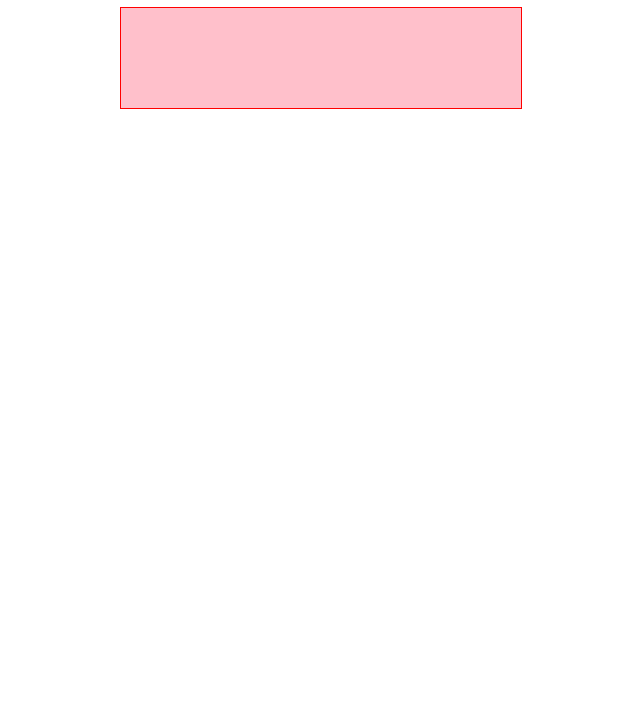
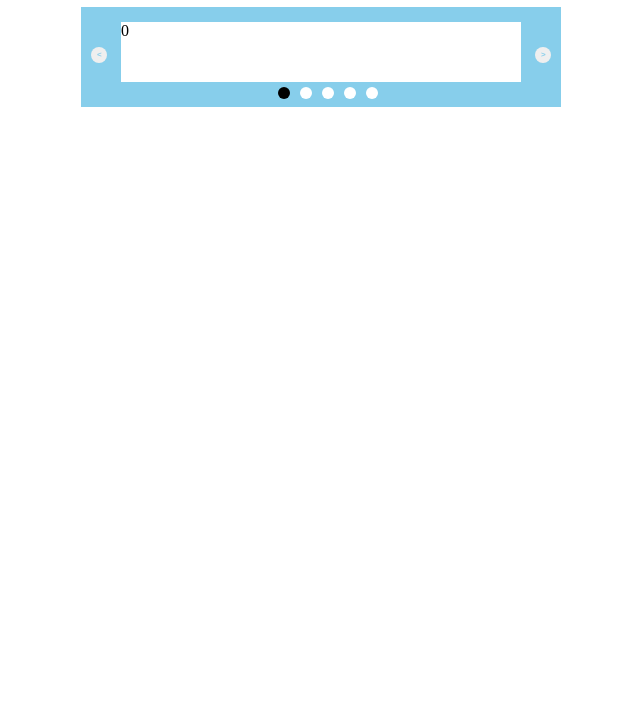
Before and after one commit to yunsung-hodoopapa/carousel, a website built with Parcel: page index.html in a window 1280 px wide. Shown: the part 73-800 px from the top of the page, without its empty margins (319-959 px from the left). Built offline with nearby package versions, Linux system fonts and the light colour scheme.

Commit message:
feat : carousel add

```diff
--- a/index.html
+++ b/index.html
@@ -1,10 +1,10 @@
 <!DOCTYPE html>
 <html lang="ko">
   <head>
-  <meta charset="UTF-8">
-  <meta name="viewport" content="width=device-width, initial-scale=1.0">
+    <meta charset="UTF-8" />
+    <meta name="viewport" content="width=device-width, initial-scale=1.0" />
     <title>Carousel</title>
-  <link rel="stylesheet" href="src/style.css">
+    <link rel="stylesheet" href="src/style.css" />
   </head>
   <body>
     <!-- html은 더 이상 추가하지 마세요. js로 모두 만듭니다. -->
--- a/src/index.js
+++ b/src/index.js
@@ -1,8 +1,124 @@
 // 예시 코드입니다.
 // 이런 식으로 createElement -> appendChild 하는 방식으로 작업해보세요.
+const imageNubmer = 5;
+const imageSize = 480;
 
-const section = document.querySelector('#section');
+const section = document.querySelector("#section");
+const container = document.createElement("div");
+container.classList.add("container");
+section.appendChild(container);
 
-const carousel = document.createElement('div');
-carousel.classList.add('carousel-wrap');
-section.appendChild(carousel);
+// 캐러셀 생성
+const carousel = document.createElement("div");
+carousel.classList.add("carousel-wrap");
+
+// 캐러셀 점 생성
+const dotCarousel = document.createElement("div");
+dotCarousel.classList.add("dot-carousel");
+
+// 자식 등록
+container.appendChild(carousel);
+container.appendChild(dotCarousel);
+
+let image, dot;
+
+/** 캐러셀 이미지 생성 및 dot 생성
+ *
+ * @param {Number} n 캐러셀 이미지 개수
+ */
+const makeImage = (n = imageNubmer) => {
+  carousel.style.width = `${100 * n}%`;
+
+  for (let i = 0; i < n; i++) {
+    image = document.createElement("div");
+    dot = document.createElement("div");
+
+    image.classList.add("image", i);
+    dot.classList.add("dot", i);
+
+    image.innerHTML = i;
+
+    carousel.appendChild(image);
+    dotCarousel.appendChild(dot);
+  }
+};
+
+makeImage();
+
+const images = document.querySelectorAll(".image");
+const dots = document.querySelectorAll(".dot");
+
+// 캐러셀 이동 거리
+let distance = 0;
+
+// dot 위치
+let dotCnt = 0;
+
+// 왼쪽 버튼
+const lBtn = document.createElement("button");
+lBtn.style.left = "10px";
+lBtn.innerText = "<";
+container.appendChild(lBtn);
+
+// 왼쪽 버튼 클릭 시 이미지, dot 이동
+lBtn.addEventListener("click", () => {
+  moveIamge("L");
+});
+
+// 오른쪽 버튼
+const rBtn = document.createElement("button");
+rBtn.style.right = "10px";
+rBtn.innerHTML = ">";
+container.appendChild(rBtn);
+
+// 오른족 버튼 클릭 시 이미지, dot 이동
+rBtn.addEventListener("click", () => {
+  moveIamge("R");
+});
+
+/** 이미지와 dot을 이동시키는 함수
+ *
+ * @param {string} direction 방향 R or L or D(dot의미)
+ * @param {number} n dot을 클릭 시 이동해야 할 dot의 위치
+ */
+const moveIamge = (direction, n) => {
+  let before = dotCnt;
+  if (direction === "R") {
+    distance -= imageSize;
+    dotCnt++;
+
+    if (distance < -imageSize * (images.length - 1)) {
+      distance = 0;
+    }
+    if (dotCnt >= dots.length) {
+      dotCnt = 0;
+    }
+  } else if (direction === "L") {
+    distance += imageSize;
+    dotCnt--;
+
+    if (distance > 0) {
+      distance = -imageSize * (images.length - 1);
+    }
+    if (dotCnt < 0) {
+      dotCnt = dots.length - 1;
+    }
+  } else {
+    distance = -n * imageSize;
+    dotCnt = n;
+  }
+  carousel.style.transform = `translate(${distance}px)`;
+  dots[before].style.backgroundColor = "white";
+  dots[dotCnt].style.backgroundColor = "black";
+};
+
+// 기본 렌더링 될 때 첫번째 자리
+dots[dotCnt].style.backgroundColor = "black";
+
+const dotCarouselEl = document.querySelector(".dot-carousel");
+
+dotCarousel.addEventListener("click", (e) => {
+  // dot이 아닌 다른 곳을 클릭하면 undefined 발생 방지
+  if (e.target.className.split(" ")[1])
+    moveIamge("D", +e.target.className.split(" ")[1]);
+});
--- a/src/style.css
+++ b/src/style.css
@@ -16,11 +16,58 @@ body {
 }
 
 .section {
-  border: 1px solid red;
+  width: 480px;
+  height: 100px;
+  position: relative;
+}
+
+.container {
+  width: 100%;
+  height: 100%;
+  overflow: hidden;
 }
 
 .carousel-wrap {
+  width: 100%;
+  height: 100px;
+  display: flex;
+  background-color: skyblue;
+  transition: transform 0.5s ease-in-out;
+}
+
+.image {
   width: 400px;
-  height: 100px;
-  background-color: pink;
+  height: 60px;
+  background-color: white;
+  margin: 15px auto auto;
 }
+
+button {
+  width: 16px;
+  height: 16px;
+  border: none;
+  border-radius: 50%;
+  color: skyblue;
+  font-size: 8px;
+  font-weight: 600;
+  position: absolute;
+  top: 40%;
+}
+
+.dot-carousel {
+  display: flex;
+  justify-content: space-evenly;
+  align-items: center;
+  position: absolute;
+  top: 80%;
+  left: 39%;
+  width: 25%;
+}
+
+.dot {
+  width: 12px;
+  height: 12px;
+  border: none;
+  border-radius: 50%;
+  background-color: white;
+}
```
Lines whose indentation alone changed are shown as unchanged.
